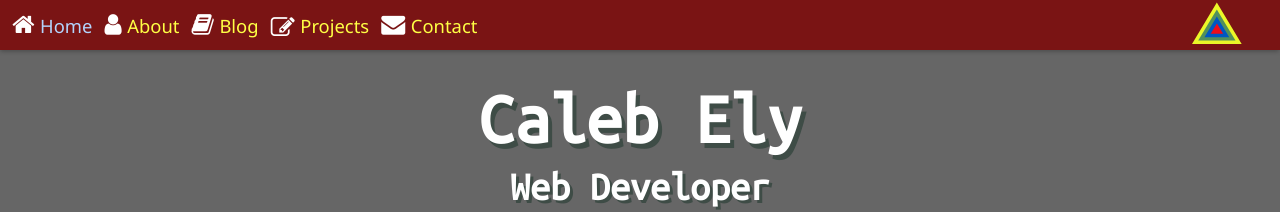
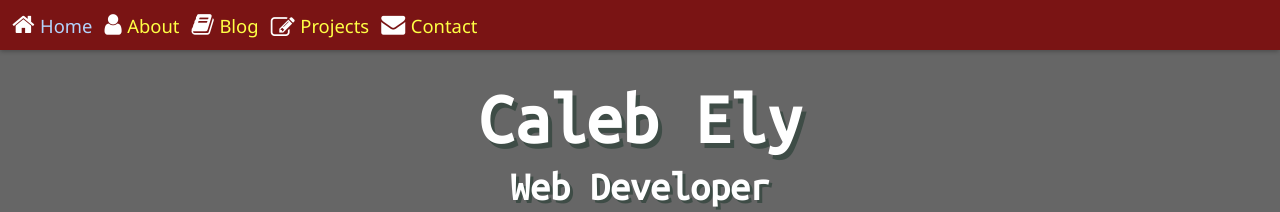
Before and after one commit to le717/le717.github.io, a Jekyll site: the page built from index.html, in a window 1280 px wide. Shown: the top 212 px of the page. Built offline with Jekyll 4.4.1, drawn with Linux system fonts in a browser that asks for light colours; nearby versions of some CDN libraries.

Commit message:
Remove logo from navbar

```diff
--- a/_includes/navbar.html
+++ b/_includes/navbar.html
@@ -1,4 +1,4 @@
-<div class="navbar">
+<nav class="navbar">
   <ul>
     <li>
       <a {% if page.type == 'home' %}class="current-page"{% endif %} href="/">
@@ -29,9 +29,5 @@
         <span class="icon fa fa-envelope"></span><span class="text">Contact</span>
       </a>
     </li>
-
-    <li>
-      <span class="logo"><img alt="Triangle Land logo" width="50" height="50" src="/img/logo.svg"></span>
-    </li>
   </ul>
-</div>
+</nav>
--- a/css/parts/_navbar.scss
+++ b/css/parts/_navbar.scss
@@ -47,13 +47,6 @@
     // Remove the triangles
     &::before { content: " "; }
 
-    // Center position the logo
-    .logo {
-      position: absolute;
-      top: -0.1em;
-      right: 3%;
-    }
-
     // Fix baseline height
     .fa-pencil-square-o {
       position: relative;
```
